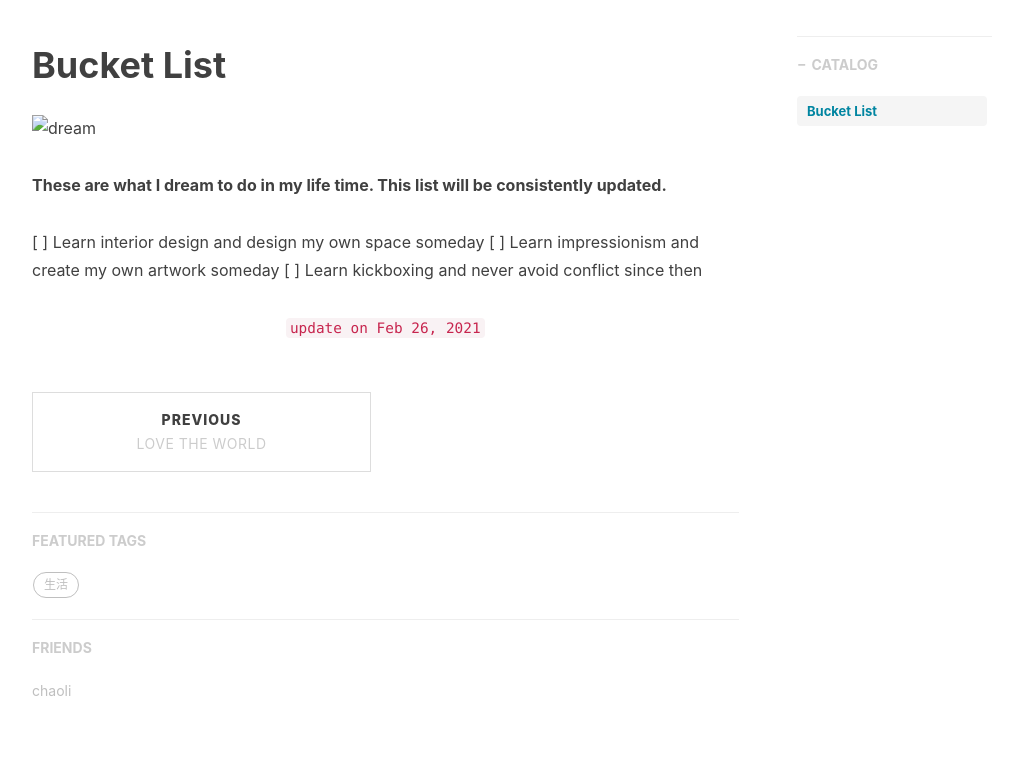
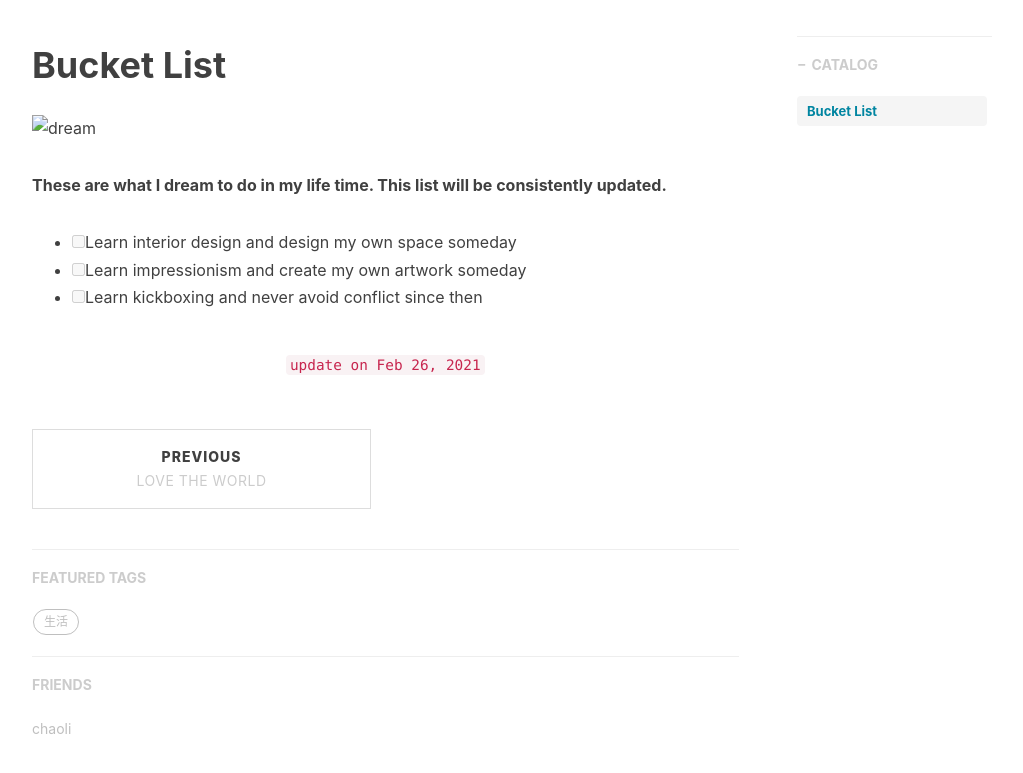
Before and after one commit to brainfo/brainfo.github.io, a Jekyll site: the page built from _posts/2021-02-26-bucket-list.md, in a window 1280 px wide, cut to the strip 569-1463 px from the top of the page. Shown: the top 773 px of the strip, without its empty margins (233-1256 px from the left). Built offline with Jekyll 4.4.1, drawn with Linux system fonts in a browser that asks for light colours; nearby versions of some CDN libraries; comment, search, counter and statistics services are not loaded.

```diff
--- a/_posts/2021-02-26-bucket-list.md
+++ b/_posts/2021-02-26-bucket-list.md
@@ -18,8 +18,8 @@ tags:
 
 **These are what I dream to do in my life time. This list will be consistently updated.**
 
-[ ] Learn interior design and design my own space someday
-[ ] Learn impressionism and create my own artwork someday
-[ ] Learn kickboxing and never avoid conflict since then
+- [ ] Learn interior design and design my own space someday
+- [ ] Learn impressionism and create my own artwork someday
+- [ ] Learn kickboxing and never avoid conflict since then
 
 <p style="text-align: center;"> <code> update on  Feb 26, 2021 </code> </p>
```
